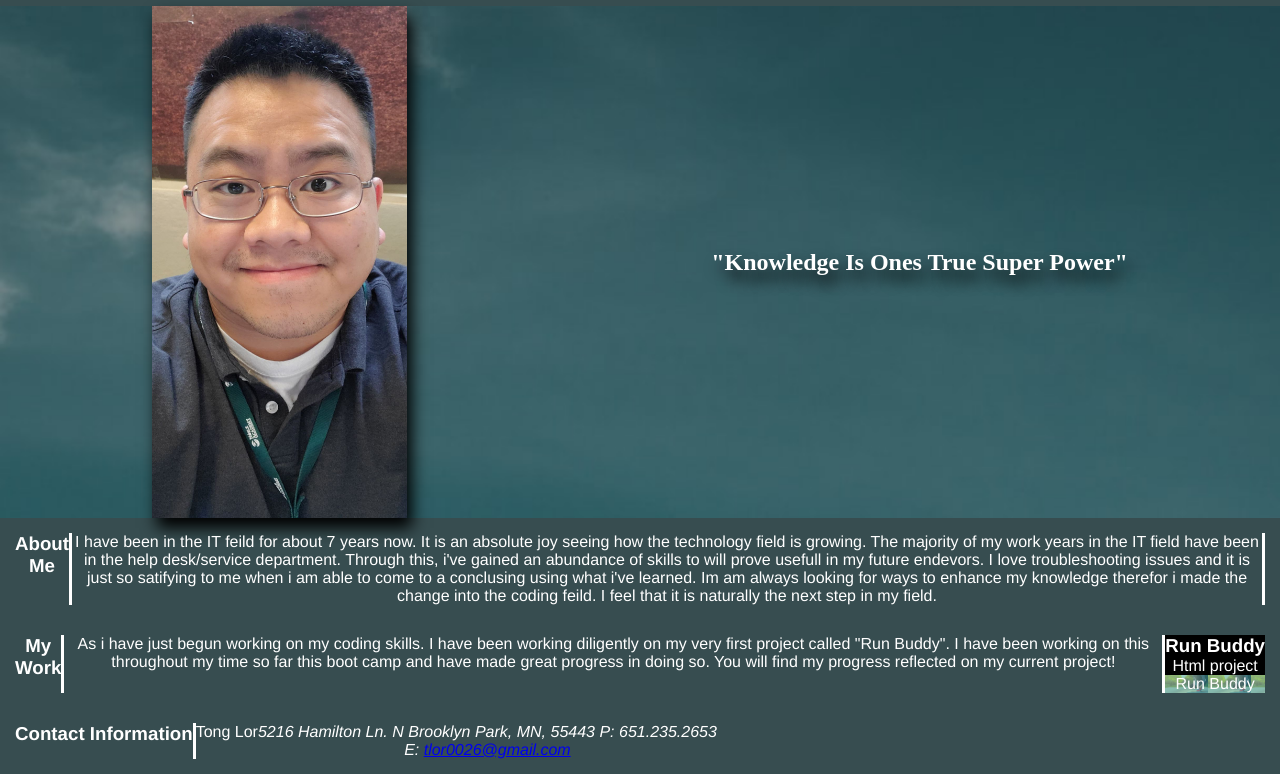
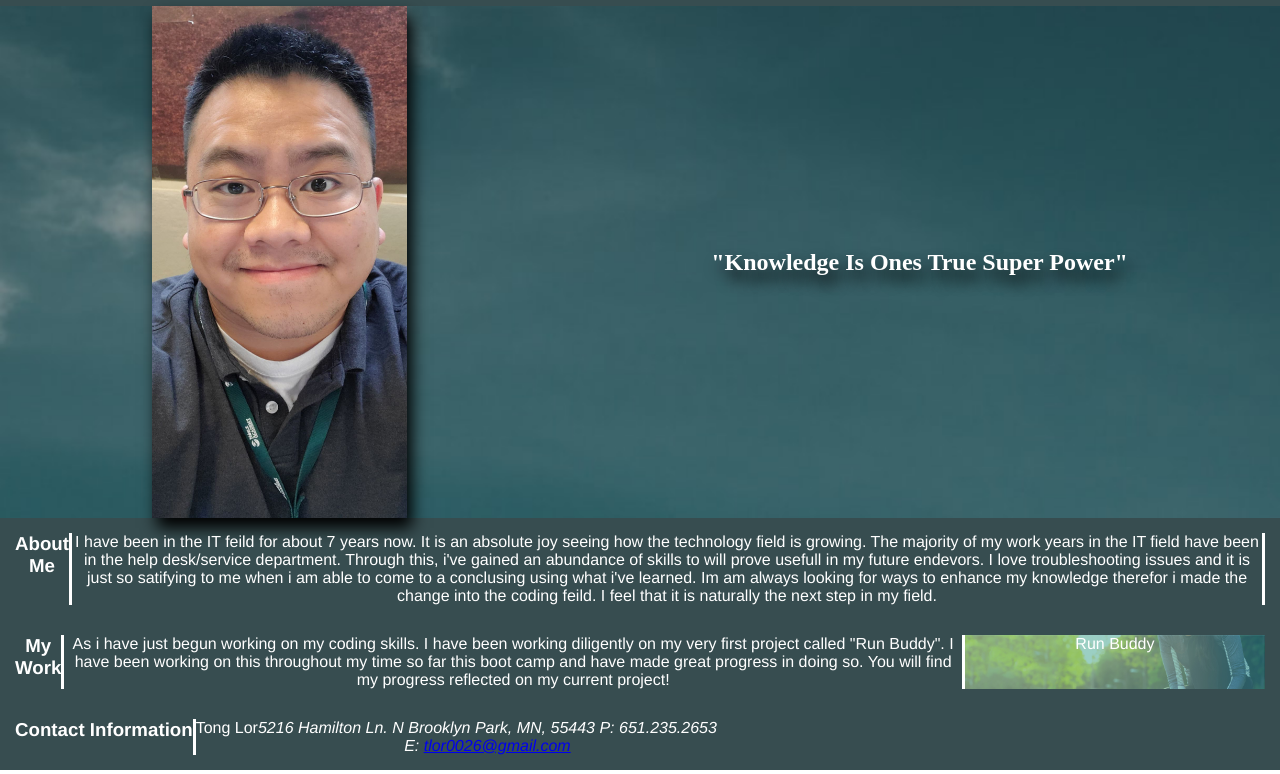
Before and after one commit to tlor0026/Tong-Lor-s-Professional-Profile, a plain HTML site: page Module-2-challenge.html in a window 1280 px wide. Shown: the part 103-877 px from the top of the page. Drawn offline with Linux system fonts and the light colour scheme.

Commit message:
changes to my work divs

```diff
--- a/Module-2-challenge.html
+++ b/Module-2-challenge.html
@@ -35,7 +35,7 @@
             </div>
         </Section>
 
-        <section class="Main-points">
+        <Section class="Main-points">
                 <div class="About-me-l">
                     <h3 id="About-me">About Me</h3>
                 </div>
@@ -45,32 +45,24 @@
                     Im am always looking for ways to enhance my knowledge therefor i made the change into the coding feild. I feel that it is naturally the next step in my field.
                     </p>
                 </div>
-        </section>
+        </Section>
         <!-- Section 2 Content-->
         <Section class="Main-points">
             <div class="My-Work-l">
                 <h3 id="My-Work"> My Work</h3>
             </div>
             <div class="My-work-T">
-                <article class="My-Work-p">
+                <div class="My-Work-p">
                  <p>As i have just begun working on my coding skills. I have been working diligently on my very first project called "Run Buddy". I have been working on this throughout my time so far this boot camp and have made great progress in doing so.
                     You will find my progress reflected on my current project!
-                </article>
-                <div class="z">
-                    <article class="My-Work-rb" style="z-index: 2;">
-                        <h3>Run Buddy</h3>
-                        <div>
-                            <p>Html project</p>
-                        </div>
-                    </article>
-                    <article class="Run-buddy">
+                </div>
+                <div class="Run-buddy">
                         <a href="./privacy-policy.html" style="z-index: 1;">Run Buddy</a><br/>
-                    </article>
                 </div>
             </div>
         </Section>
         <!-- Section 3 Content-->
-        <section class="Main-points">
+        <Section class="Main-points">
             <div id="#Contact-Information" class="ci">
                  <h3>Contact Information</h3>
             </div>
@@ -83,7 +75,7 @@
                     E: <a href="mailto:tlor0026@gmail.com">tlor0026@gmail.com</a>
                 </address>
              </div>
-        </section>
+        </Section>
         <!-- Footer-->
 
     </body>
--- a/assests/css/style.css
+++ b/assests/css/style.css
@@ -98,6 +98,7 @@ Header a {
     align-items: center;
     margin : 0px auto;
     box-shadow: 5px 10px 15px black;
+    max-width: 100%;
 }
 
 .Tong-quote {
@@ -151,6 +152,7 @@ Header a {
   justify-content: space-between;
   text-align: center;
   border-right-style: solid;
+  width: 75%;
 }
 
 .My-Work-rb {
@@ -162,11 +164,11 @@ Header a {
 
 .Run-buddy {
     background-image: url('../images/hero-bg.jpg');
-    background-size: contain;
+    background-size: cover;
     cursor: pointer;
     position: relative;
     text-align: center;
-    max-width: 100%;
+    width: 25%;
 }
 .Run-buddy:hover{
     opacity: 0.7;
```
